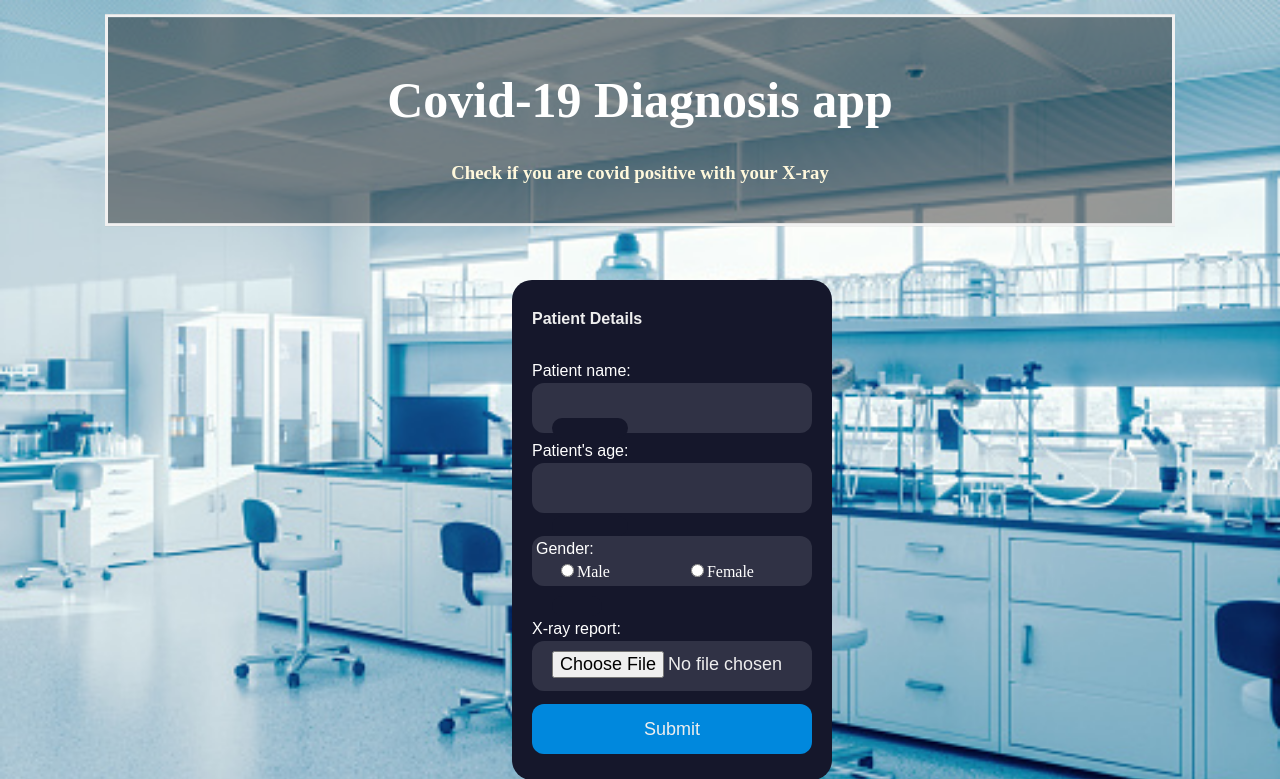
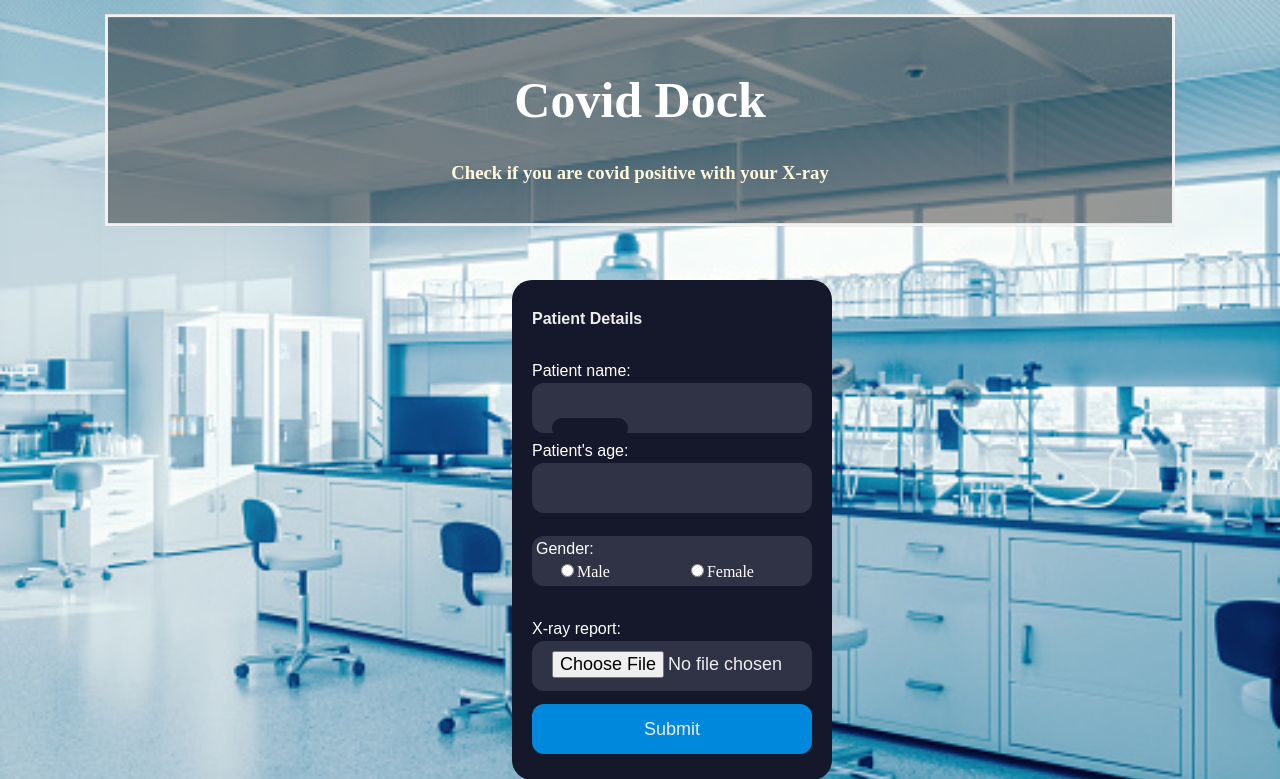
Before and after one commit to Subhikshaa3110/Covid-19-Diagnosis-App, a Flask app: page / in a window 1280 px wide. Shown: the top 779 px of the page. Run offline with Flask 2, Linux system fonts and the light colour scheme.

Commit message:
Update index.html

```diff
--- a/templates/index.html
+++ b/templates/index.html
@@ -4,7 +4,7 @@
 </head>
 <body class="body1">
     <div class="bg-text">
-      <h1>Covid-19 Diagnosis app</h1>
+      <h1>Covid Dock</h1>
       <h3 style="color:cornsilk">Check if you are covid positive with your X-ray</h3>
     </div>
     <div class="form">
```
